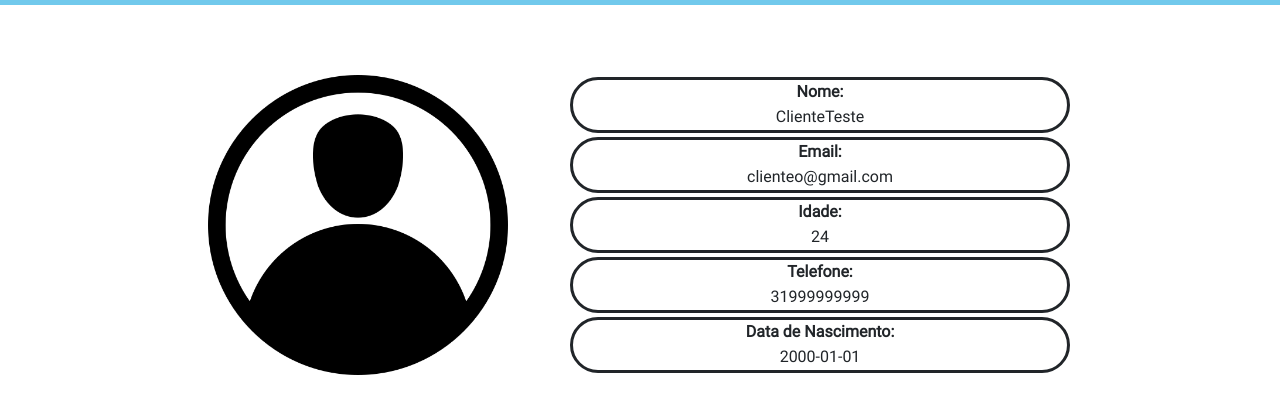
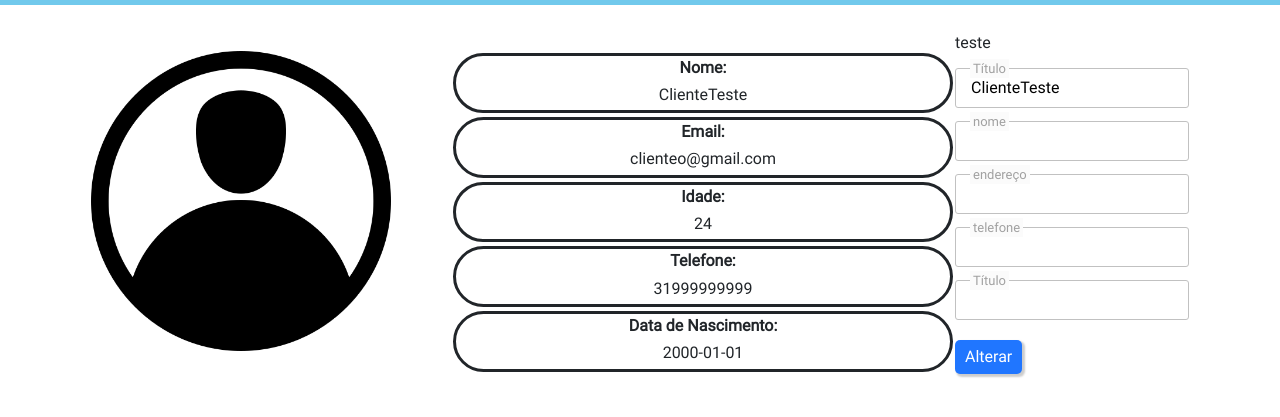
Before and after one commit to ICEI-PUC-Minas-PMGES-TI/pmg-es-2024-1-ti1-2401100-g2-ma-organizacao-de-tempo-1, a plain HTML site: page codigo/perfil.html in a window 1280 px wide. Shown: the part 61-478 px from the top of the page. Drawn offline with nearby package versions, Linux system fonts and the light colour scheme.

Commit message:
atualização do input.

```diff
--- a/codigo/assets/css/perfil.css
+++ b/codigo/assets/css/perfil.css
@@ -19,12 +19,11 @@ header{
 main{
     display: flex;
     justify-content: center;
-    margin-top: 50px;
+    margin-top: 2%;
 }
 
 .imagemdeperfil{
-    margin-top: 20px;
-    margin-right: 60px;
+    margin:20px 60px 0 0;
 }
 
 #perfil{
@@ -40,3 +39,126 @@ main{
     border-radius: 50px;
     display: grid;
 }
+
+.input-text{
+    height: 20%;
+    width: 100%;
+    border:none;
+    border-bottom: 2px solid #000;
+    margin-bottom: 100px;
+
+}
+
+.input-text:hover{
+    border-color: blue;
+    transition:  2s ease-out;
+}
+.input-text:focus{
+    outline: none; /* Remove a borda padrão do navegador */
+}
+
+.lineForm {
+    display: flex;
+}
+
+.inputForm {
+    width: 100%;
+    box-shadow: none;
+    background-color: transparent;
+}
+
+.inputHalfForm {
+    width: 30%;
+    box-shadow: none;
+    background-color: transparent;
+}
+
+.label-float {
+    position: relative;
+    padding-top: 13px;
+    width: 100%;
+}
+
+select {
+    background-color: transparent;
+}
+
+.label-float input,
+select, textarea {
+    border: 1px solid #C1C1C1;
+    height: 40px;
+    outline: none;
+    font-size: 16px;
+    -webkit-transition: all .1s ease-out;
+    -moz-transition: all .1s ease-out;
+    transition: all .1s ease-out;
+    /* -webkit-appearance: none; reclamou desse trem e eu tirei, parece que n mudou nada kkk */
+    border-radius: 3px;
+    padding-left: 15px;
+    padding-right: 15px;
+}
+
+.label-float input::placeholder,
+.cotadorSelecionado::placeholder,
+textarea::placeholder {
+    color: transparent;
+}
+
+.label-float label {
+    pointer-events: none;
+    position: absolute;
+    color: #A1A1A1;
+    top: 0;
+    left: 0;
+    background-color: #fbfbfb;
+    margin-top: 21px;
+    margin-left: 15px;
+    -webkit-transition: all .1s ease-out;
+    -moz-transition: all .1s ease-out;
+    transition: all .1s ease-out;
+}
+
+.label-float input:valid+label {
+    color: #A1A1A1;
+    /* Cor que você deseja quando o input estiver preenchido */
+}
+
+.label-float input:focus+label,
+.label-float textarea:focus+label,
+.label-float input:not(:placeholder-shown)+label{
+    font-size: 13px;
+    margin-top: 4px;
+    margin-left: 15px;
+    color: #A1A1A1;
+    padding-left: 3px;
+    padding-right: 3px;
+}
+
+.label-float .optionSelected:focus+label,
+.label-float .optionSelected:not(:placeholder-shown)+label{
+    font-size: 13px;
+    margin-top: 4px;
+    margin-left: 15px;
+    color: #A1A1A1;
+    padding-left: 3px;
+    padding-right: 3px;
+}
+
+.label-float input:focus,
+select:focus, #textAreaDescription:focus {
+    border: 2px solid #6CA2F7;
+}
+
+.submit-button{
+    margin-top: 20px;
+    background-color: #2076ff;
+    padding: 5px 10px;
+    border-radius: 5px;
+    border: none;
+    color: #fff;
+    box-shadow: 2px 2px 2px 1px rgba(0, 0, 0, 0.2);
+}
+
+.submit-button:hover{
+    background-color: #0656d6;
+}
--- a/codigo/assets/scripts/perfil.js
+++ b/codigo/assets/scripts/perfil.js
@@ -24,12 +24,34 @@ const storedJsonCliente = localStorage.getItem("cliente");
 //Transformando em Objeto novamente
 const JsonCliente = JSON.parse(storedJsonCliente);
 
+
+function atualizarCliente(event) {
+event.preventDefault();  // Previne o comportamento padrão do formulário
+
+// Atualizando o campo nome do objeto JsonCliente com o valor do input
+JsonCliente.nome = inputNome.value;
+
+
+// Salvando o objeto atualizado no LocalStorage
+localStorage.setItem("cliente", JSON.stringify(JsonCliente));
+
+// Atualizando o campo de nome exibido no perfil
+mostrarNome.textContent = JsonCliente.nome;
+
+console.log("JSON atualizado e salvo");
+}
+// Adicionando o evento de submit ao formulário
+document.getElementById("formAlterarDados").addEventListener("submit", atualizarCliente);
+
+
 let mostrarPerfil = document.querySelector("#perfil");
 let mostrarNome = document.querySelector("#PerfilNome");
 let mostrarEmail = document.querySelector("#PerfilEmail");
 let mostrarIdade = document.querySelector("#PerfilIdade");
 let mostrarTelefone = document.querySelector("#PerfilTelefone");
 let mostrarDataDeNascimento = document.querySelector("#PerfilDataDeNascimento");
+let inputNome = document.querySelector("#testeInput");
+inputNome.value = JsonCliente.nome;
 
 mostrarNome.textContent = JsonCliente.nome;
 mostrarEmail.textContent = JsonCliente.email;
--- a/codigo/perfil.html
+++ b/codigo/perfil.html
@@ -1,19 +1,22 @@
 <!DOCTYPE html>
 <html lang="pt-br">
+
 <head>
   <meta charset="UTF-8">
   <meta name="viewport" content="width=device-width, initial-scale=1.0">
   <title>Perfil</title>
   <link rel="stylesheet" href="assets/css/perfil.css">
-    <link href="https://cdn.jsdelivr.net/npm/bootstrap@5.3.3/dist/css/bootstrap.min.css" rel="stylesheet" integrity="sha384-QWTKZyjpPEjISv5WaRU9OFeRpok6YctnYmDr5pNlyT2bRjXh0JMhjY6hW+ALEwIH" crossorigin="anonymous">
+  <link href="https://cdn.jsdelivr.net/npm/bootstrap@5.3.3/dist/css/bootstrap.min.css" rel="stylesheet"
+    integrity="sha384-QWTKZyjpPEjISv5WaRU9OFeRpok6YctnYmDr5pNlyT2bRjXh0JMhjY6hW+ALEwIH" crossorigin="anonymous">
 </head>
+
 <body>
   <header>
     <nav class="navbar navbar-expand-lg ">
       <div class="container-fluid">
         <div class="collapse navbar-collapse" id="navbarSupportedContent">
           <ul class="navbar-nav me-auto mb-2 mb-lg-0 d-flex justify-content-evenly" style="width: 25%;"">
-                  <li id="bordas" class="nav-item border border-3 border-warning rounded-pill px-3">
+                  <li id=" bordas" class="nav-item border border-3 border-warning rounded-pill px-3">
             <a class="nav-link text-white fw-bold" href="#">Início</a>
             </li>
             <li id="bordas" class="nav-item border border-3 border-warning rounded-pill px-3">
@@ -43,8 +46,39 @@
       <p class="infos"><strong>Data de Nascimento:</strong> <span id="PerfilDataDeNascimento"></span></p>
     </div>
     </div>
+    <form id="formAlterarDados">
+      <label for="nome">teste</label>
+
+
+      <div class="label-float">
+        <input id="testeInput" class="inputForm" type="text" />
+        <label>Título</label>
+      </div>
+      <div class="label-float">
+        <input class="inputForm" type="text" />
+        <label>nome</label>
+      </div>
+      <div class="label-float">
+        <input class="inputForm" type="text" />
+        <label>endereço</label>
+      </div>
+      <div class="label-float">
+        <input class="inputForm" type="text" />
+        <label>telefone</label>
+      </div>
+      <div class="label-float">
+        <input class="inputForm" type="text" />
+        <label>Título</label>
+      </div>
+
+      <button class="submit-button" type="submit">Alterar</button>
+
+    </form>
   </main>
   <script src="../codigo/assets/scripts/perfil.js"></script>
-  <script src="https://cdn.jsdelivr.net/npm/bootstrap@5.3.3/dist/js/bootstrap.bundle.min.js" integrity="sha384-YvpcrYf0tY3lHB60NNkmXc5s9fDVZLESaAA55NDzOxhy9GkcIdslK1eN7N6jIeHz" crossorigin="anonymous"></script>
+  <script src="https://cdn.jsdelivr.net/npm/bootstrap@5.3.3/dist/js/bootstrap.bundle.min.js"
+    integrity="sha384-YvpcrYf0tY3lHB60NNkmXc5s9fDVZLESaAA55NDzOxhy9GkcIdslK1eN7N6jIeHz"
+    crossorigin="anonymous"></script>
 </body>
+
 </html>
```
Lines whose indentation alone changed are shown as unchanged.
